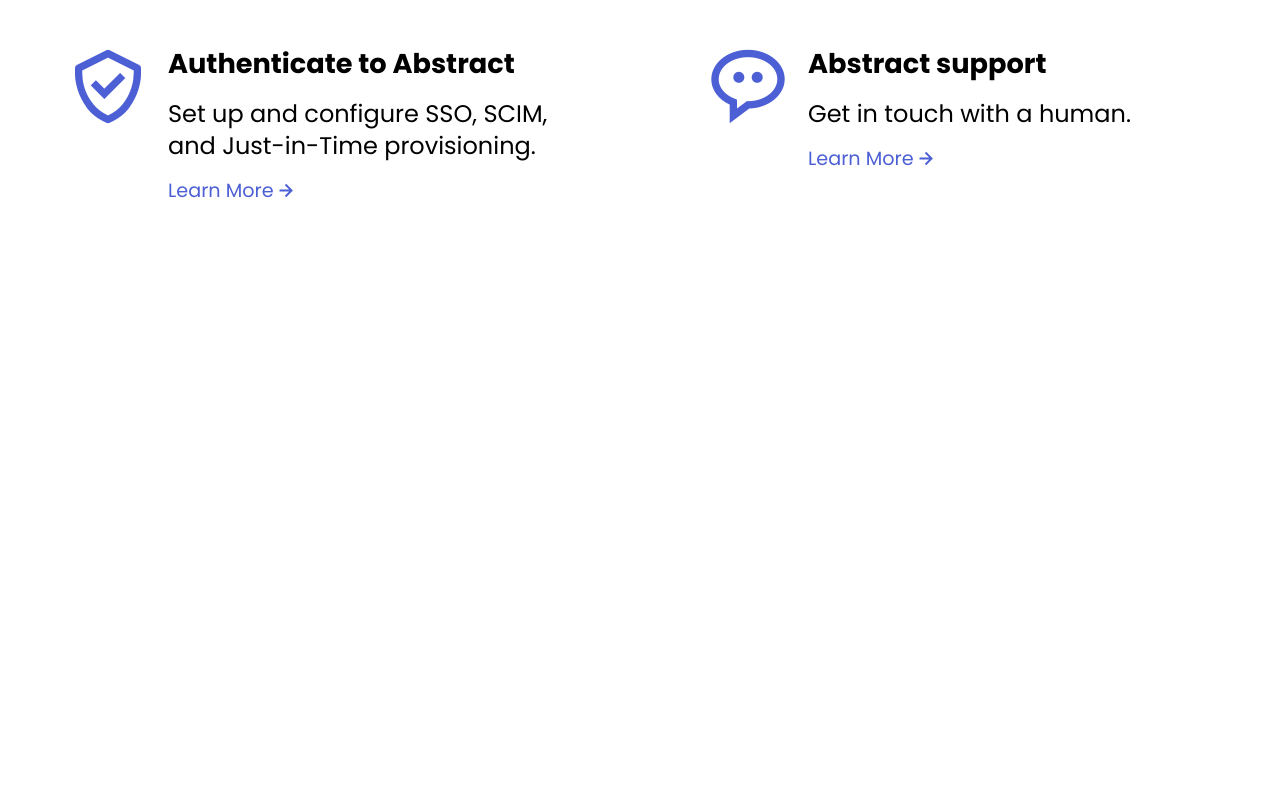
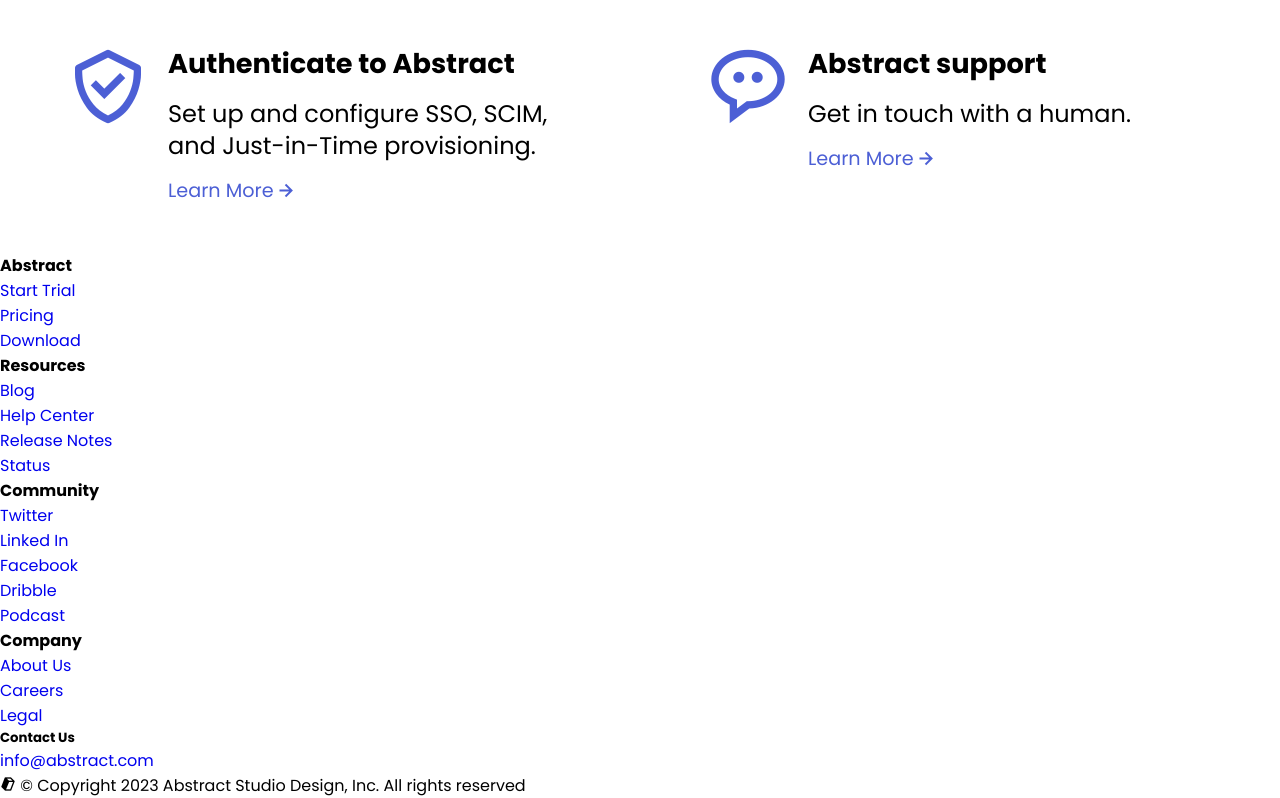
Before and after one commit to krig6/fend-practice-abstract, a plain HTML site: page index.html in a window 1280 px wide. Shown: the part 1035-1833 px from the top of the page. Before the commit the page ends 1288 px from the top, so only its background shows below. Drawn offline with nearby package versions, Linux system fonts and the light colour scheme.

Commit message:
feat: Create HTML structure for footer
This commit creates the structure for footer with nav links.

```diff
--- a/index.html
+++ b/index.html
@@ -108,11 +108,90 @@
                     </div>
                 </div>
 
-
-
             </section>
         </main>
 
+        <footer>
+            <nav>
+
+                <ul>
+                    <h4>Abstract</h4>
+                    <a href="#">
+                        <li>Start Trial</li>
+                    </a>
+                    <a href="#">
+                        <li>Pricing</li>
+                    </a>
+                    <a href="#">
+                        <li>Download</li>
+                    </a>
+                </ul>
+
+                <ul>
+                    <h4>Resources</h4>
+                    <a href="#">
+                        <li>Blog</li>
+                    </a>
+                    <a href="#">
+                        <li>Help Center</li>
+                    </a>
+                    <a href="#">
+                        <li>Release Notes</li>
+                    </a>
+                    <a href="#">
+                        <li>Status</li>
+                    </a>
+                </ul>
+
+                <ul>
+                    <h4>Community</h4>
+                    <a href="#">
+                        <li>Twitter</li>
+                    </a>
+                    <a href="#">
+                        <li>Linked In</li>
+                    </a>
+                    <a href="#">
+                        <li>Facebook</li>
+                    </a>
+                    <a href="#">
+                        <li>Dribble</li>
+                    </a>
+                    <a href="#">
+                        <li>Podcast</li>
+                    </a>
+                </ul>
+                <div class="double">
+                    <ul>
+                        <h4>Company</h4>
+                        <a href="#">
+                            <li>About Us</li>
+                        </a>
+                        <a href="#">
+                            <li>Careers</li>
+                        </a>
+                        <a href="#">
+                            <li>Legal</li>
+                        </a>
+                    </ul>
+
+                    <ul>
+                        <h5>Contact Us</h5>
+                        <a href="#">
+                            <li>info@abstract.com</li>
+                        </a>
+                    </ul>
+                </div>
+
+                <div class="copyright">
+                    <i class='bx bxs-cuboid'></i>
+                    <span>© Copyright 2023</span>
+                    <span>Abstract Studio Design, Inc.</span>
+                    <span>All rights reserved</span>
+                </div>
+
+            </nav>
+        </footer>
     </div>
 
 </body>
```
